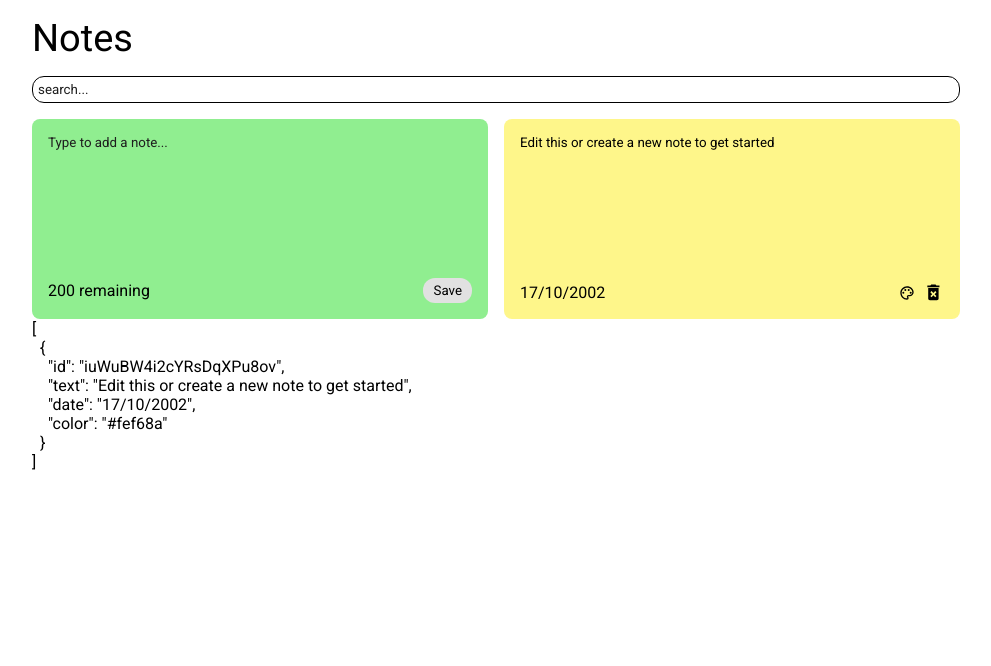
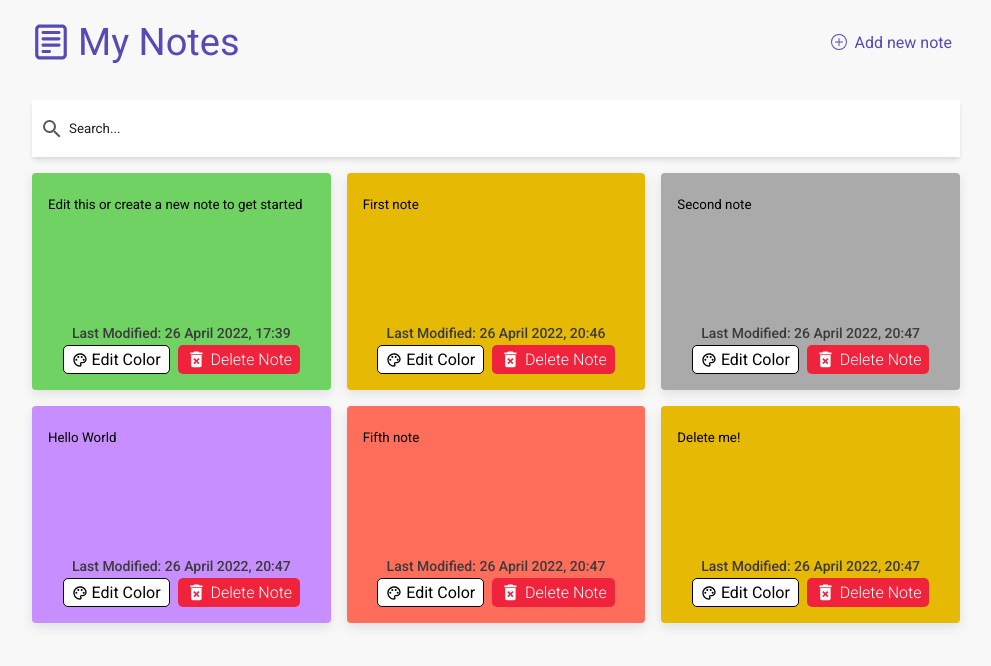
Before and after one commit to tahseenio/notes-react, a React (Create React App) app: page / in a window 1280 px wide. Shown: the top 666 px of the page, without its empty margins (144-1135 px from the left). Built offline with nearby package versions, Linux system fonts and the light colour scheme.

Commit message:
revamped notes UI

```diff
--- a/src/components/Header.tsx
+++ b/src/components/Header.tsx
@@ -1,5 +1,20 @@
-import React from 'react';
+import React, { useContext } from 'react';
+import { BsPlusCircle } from 'react-icons/bs';
+import { CgNotes } from 'react-icons/cg';
+import { NotesContext } from '../context/NotesContext';
+import { ContextProps } from '../context/NotesContext';
 
 export default function Header() {
-  return <div className='notes__header'>Notes</div>;
+  const { handleAddNote } = useContext(NotesContext) as ContextProps;
+  return (
+    <div className='notes__header--container'>
+      <div className='notes__header'>
+        <CgNotes className='noteIcon' /> My Notes
+      </div>
+      <button className='AddNoteBtn' onClick={() => handleAddNote('')}>
+        <BsPlusCircle className='AddIcon' />
+        Add new note
+      </button>
+    </div>
+  );
 }
--- a/src/components/Note.tsx
+++ b/src/components/Note.tsx
@@ -29,20 +29,26 @@ export default function Note({ id, text, date, color }: Props) {
           value={text}
           onChange={(e) => handleEditNote(e, id)}
         ></textarea>
+        <div className='date--wrapper'>Last Modified: {date}</div>
         <div className='note__footer'>
-          <div className='date--wrapper'>{date}</div>
           <div className='buttons--wrapper'>
-            <MdOutlineColorLens
-              className='colorPaneBtn'
+            <div
+              className='editBtn--wrapper'
               onClick={() => toggleColorPane((state) => !state)}
-            />
-            <MdDeleteForever
-              className='deleteBtn'
-              size={'1.3em'}
+            >
+              <MdOutlineColorLens className='colorPaneBtn' />
+              Edit Color
+            </div>
+            <div
+              className='deleteBtn--wrapper'
               onClick={() => handleDeleteNote(id)}
-            />
+            >
+              <MdDeleteForever className='deleteBtn' size={'1.3em'} />
+              Delete Note
+            </div>
           </div>
         </div>
+
         {colorPane && <ColorPane {...{ ...toggleColorPane }} />}
       </div>
     </ColorChangeContext.Provider>
--- a/src/components/NotesList.tsx
+++ b/src/components/NotesList.tsx
@@ -1,7 +1,6 @@
 import { useEffect, useState } from 'react';
 import { nanoid } from 'nanoid';
 import Note from './Note';
-import AddNote from './AddNote';
 import Search from './Search';
 import Header from './Header';
 import { NotesContext } from '../context/NotesContext';
@@ -18,8 +17,38 @@ const NotesList = () => {
     {
       id: nanoid(),
       text: 'Edit this or create a new note to get started',
-      date: '17/10/2002',
-      color: '#fef68a',
+      date: '26 April 2022, 17:39',
+      color: '#6fd262',
+    },
+    {
+      id: nanoid(),
+      text: 'First note',
+      date: '26 April 2022, 20:46',
+      color: '#e6b905',
+    },
+    {
+      id: nanoid(),
+      text: 'Second note',
+      date: '26 April 2022, 20:47',
+      color: '#aaaaaa',
+    },
+    {
+      id: nanoid(),
+      text: 'Hello World',
+      date: '26 April 2022, 20:47',
+      color: '#c78eff',
+    },
+    {
+      id: nanoid(),
+      text: 'Fifth note',
+      date: '26 April 2022, 20:47',
+      color: '#ff6d5b',
+    },
+    {
+      id: nanoid(),
+      text: 'Delete me!',
+      date: '26 April 2022, 20:47',
+      color: '#e6b905',
     },
   ]);
 
@@ -47,8 +76,14 @@ const NotesList = () => {
       {
         id: nanoid(),
         text,
-        date: date.toLocaleString(),
-        color: '#fef68a',
+        date: date.toLocaleString('en-GB', {
+          day: 'numeric',
+          month: 'long',
+          year: 'numeric',
+          hour: 'numeric',
+          minute: '2-digit',
+        }),
+        color: '#fafafa',
       },
     ];
     setNotes(newObject);
@@ -69,7 +104,13 @@ const NotesList = () => {
         return {
           ...elem,
           text: e.target.value,
-          date: date.toLocaleString(),
+          date: date.toLocaleString('en-GB', {
+            day: 'numeric',
+            month: 'long',
+            year: 'numeric',
+            hour: 'numeric',
+            minute: '2-digit',
+          }),
         };
       } else return elem;
     });
@@ -89,7 +130,6 @@ const NotesList = () => {
     ));
 
   const handleColorChange = (color: string, id: string) => {
-    // console.log('changed to color:', color, 'Folor note with id:', id);
     const updatedNotes = notes.map((elem) => {
       if (elem.id === id) {
         return {
@@ -115,10 +155,10 @@ const NotesList = () => {
         <Header />
         <Search />
         <section className='notes__list'>
-          {!searchText && <AddNote />}
+          {!searchText}
           {updatedNotes.length === 0 ? <div>No notes found</div> : updatedNotes}
         </section>
-        <pre>{JSON.stringify(notes, null, 2)}</pre>
+        {/* <pre>{JSON.stringify(notes, null, 2)}</pre> */}
       </main>
     </NotesContext.Provider>
   );
--- a/src/components/Search.tsx
+++ b/src/components/Search.tsx
@@ -1,6 +1,7 @@
 import React, { useContext } from 'react';
 import { NotesContext } from '../context/NotesContext';
 import { ContextProps } from '../context/NotesContext';
+import { MdSearch } from 'react-icons/md';
 
 const Search = () => {
   const { setSearchText } = useContext(NotesContext) as ContextProps;
@@ -12,10 +13,11 @@ const Search = () => {
   return (
     <div className='search__container'>
       <div className='searchbar'>
+        <MdSearch className='searchIcon' />
         <input
           className='search__input'
           type='text'
-          placeholder='search...'
+          placeholder='Search...'
           onChange={(e) => handleSearchText(e)}
         />
       </div>
--- a/src/index.css
+++ b/src/index.css
@@ -11,11 +11,45 @@
   color: rgb(30, 30, 30);
 }
 
+.App {
+  min-height: 100vh;
+  background-color: #f8f8f8;
+}
+
 /*
 
 Notes
 
 */
+
+.notes__header--container {
+  display: flex;
+  align-items: center;
+  justify-content: space-between;
+  padding: 20px 0;
+}
+
+.notes__header {
+  display: flex;
+  align-items: center;
+  font-size: 38px;
+  color: #554bb5;
+}
+.noteIcon,
+.AddIcon {
+  margin-right: 8px;
+}
+
+.AddNoteBtn {
+  color: #554bb5;
+  font-size: 16px;
+  padding: 8px;
+  background-color: #f8f8f8;
+  border: none;
+  display: flex;
+  align-items: center;
+  cursor: pointer;
+}
 
 .notes__container {
   max-width: 960px;
@@ -32,8 +66,8 @@ Notes
 
 .note {
   position: relative;
-  background-color: #fef68a;
-  border-radius: 8px;
+  background-color: #ffffff;
+  border-radius: 4px;
   padding: 16px;
   min-height: 200px;
   display: flex;
@@ -41,12 +75,14 @@ Notes
   justify-content: space-between;
   white-space: pre-wrap;
   overflow: hidden;
+  box-shadow: rgba(0, 0, 0, 0.1) 0px 4px 12px;
 }
 
 .note__input {
   background-color: transparent;
   border: none;
   resize: none;
+  margin: 8px 0px;
 }
 
 .note__input:focus {
@@ -57,15 +93,54 @@ Notes
 .note__footer {
   display: flex;
   align-items: center;
-  justify-content: space-between;
+  justify-content: center;
 }
 
 .date--wrapper {
   user-select: none;
+  font-size: 14px;
+  color: rgb(59, 59, 59);
+  font-weight: 500;
+  margin: 0 auto;
+  padding-bottom: 4px;
 }
 
-.deleteBtn {
+.deleteBtn,
+.colorPaneBtn {
+  margin-right: 4px;
+}
+
+.deleteBtn--wrapper,
+.editBtn--wrapper {
+  display: flex;
+  align-items: center;
   cursor: pointer;
+  padding: 4px 8px;
+  border-radius: 5px;
+  border: 1px black solid;
+  transition: all 300ms;
+}
+
+.deleteBtn--wrapper {
+  background-color: #ef233c;
+  border: 1px #ef233c;
+  color: white;
+  font-weight: 300;
+}
+
+.editBtn--wrapper {
+  background-color: white;
+  margin-right: 8px;
+}
+
+.editBtn--wrapper:hover,
+.deleteBtn--wrapper:hover {
+  filter: brightness(1.3);
+}
+
+.editBtn--wrapper:active,
+.deleteBtn--wrapper:active {
+  transform: translate(-1px, 1px);
 }
 
 /*
@@ -116,32 +191,41 @@ search
   display: flex;
   align-items: center;
   margin: 16px 0;
+  background-color: white;
+  box-shadow: rgba(0, 0, 0, 0.1) 0px 4px 6px -1px,
+    rgba(0, 0, 0, 0.06) 0px 2px 4px -1px;
 }
 
 .searchbar {
   position: relative;
   display: flex;
   align-items: center;
-  flex-direction: row-reverse;
+  flex-direction: row;
   width: 100%;
 }
 
-.search__input {
-  padding: 5px;
-  width: 100%;
-  border-radius: 12px;
-  border: 1px solid black;
+.searchIcon {
+  color: rgb(88, 88, 88);
+  font-size: 1.5rem;
+  position: absolute;
+  left: 8px;
 }
 
-.notes__header {
-  font-size: 38px;
-  margin-top: 16px;
+.search__input {
+  padding: 20px 5px;
+  padding-left: 36px;
+  width: 100%;
+  border: 1px solid transparent;
+  background-color: white;
+}
+
+.search__input:focus {
+  outline: none;
 }
 
 .buttons--wrapper {
   display: flex;
   align-items: center;
-  gap: 8px;
 }
 
 .editBtn,
@@ -161,8 +245,8 @@ Color Pane
   list-style: none;
   background-color: #4a4a4c;
   padding: 10px 5px;
-  border-bottom-left-radius: 6px;
-  border-bottom-right-radius: 6px;
+  border-bottom-left-radius: 2px;
+  border-bottom-right-radius: 2px;
 
   display: flex;
   justify-content: space-around;
--- a/src/index.tsx
+++ b/src/index.tsx
@@ -6,7 +6,6 @@ import App from './App';
 const root = ReactDOM.createRoot(
   document.getElementById('root') as HTMLElement
 );
-// root.render(<App />);
 
 root.render(
   <StrictMode>
```
